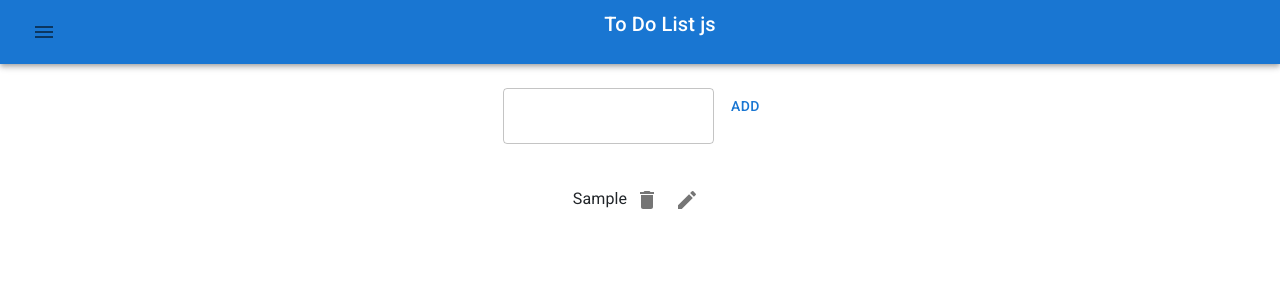
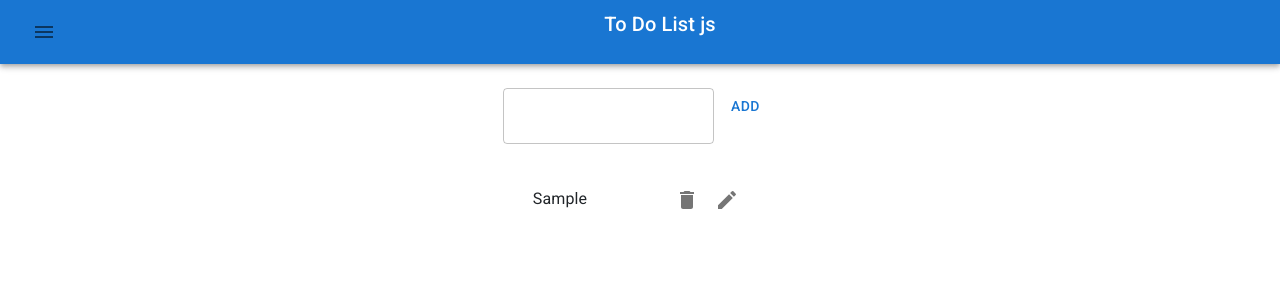
Before and after one commit to Fabho/todojs, a React (Create React App) app in the folder toDoApp/: page / in a window 1280 px wide. Both pictures are taken after typing "Sample" into the empty fields and a click on the button "ADD". Shown: the top 300 px of the page. Built offline with nearby package versions, Linux system fonts and the light colour scheme.

Commit message:
el programa agrega estilos

```diff
--- a/toDoApp/src/components/ToDoList.js
+++ b/toDoApp/src/components/ToDoList.js
@@ -10,15 +10,17 @@ function ToDoList(props) {
    <div>
       <List>
         {props.toDos.map((dats) => (
-        <ListItemText key={dats.id}  style={{display:'flex', justifyContent:'flex-end'}}>
+        <ListItemText key={dats.id}  style={{display:'flex', justifyContent:'flex-end',}}>
+
           {
             props.toEdit===dats.id ?
               (<input type="text" onChange={(e)=>props.textEdit(e.target.value)} defaultValue={dats.content}/>) :
               (<>{dats.content}</>)
           }
 
-        <IconButton onClick={()=>{props.setter(props.toDos.filter(a=> a.id!==dats.id))}} >
-          <DeleteIcon />
+
+        <IconButton onClick={()=>{props.setter(props.toDos.filter(a=> a.id!==dats.id))}}  >
+          <DeleteIcon style={{marginLeft:'80px'}} />
         </IconButton>
 
         {
```
